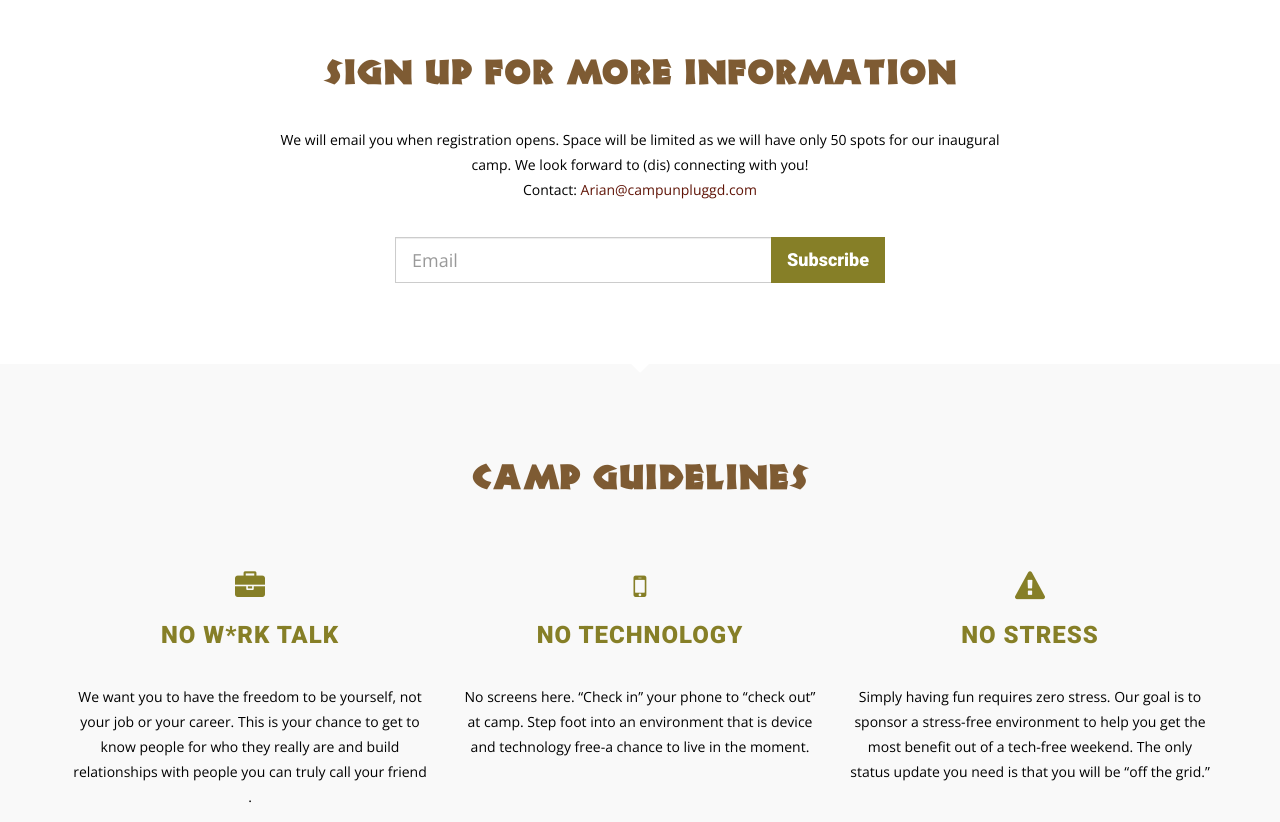
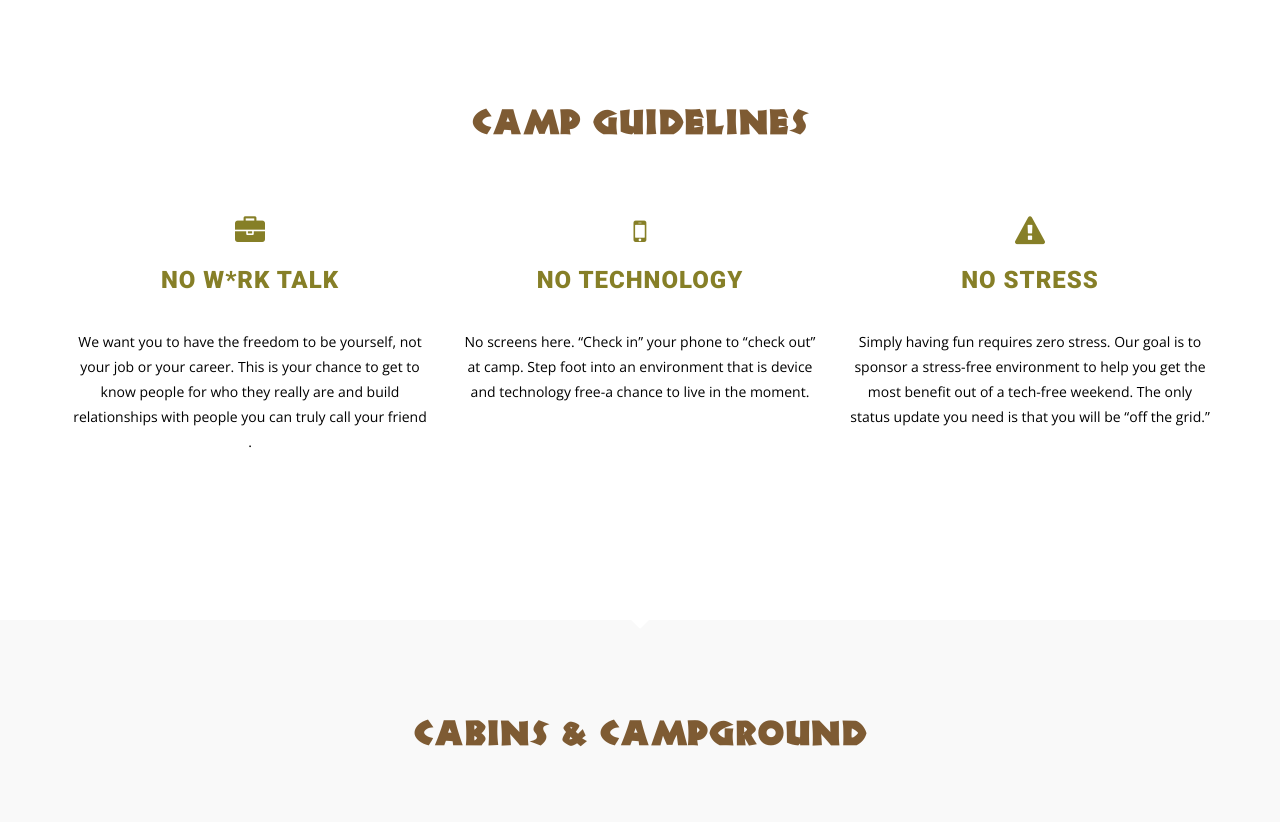
Before and after one commit to lienvdsteen/camp_unpluggd, a plain HTML site: page index.html in a window 1280 px wide. Shown: the part 1671-2493 px from the top of the page. Drawn offline with nearby package versions, Linux system fonts and the light colour scheme; some packages are replaced by stand-ins of ours; a script that the page names is missing.

Commit message:
comment first form for now

```diff
--- a/css/horizon.css
+++ b/css/horizon.css
@@ -289,7 +289,7 @@ img::-moz-selection {
 /* FAQ Section */
 
 #faq {
-    background-color: #f9f9f9;
+    background-color: #fff;
 }
 
 #faq h2 {
@@ -304,7 +304,7 @@ img::-moz-selection {
 /* Features Section */
 
 #features {
-    background-color: #f9f9f9;
+    background-color: #fff;
 }
 
 #features h2 {
@@ -322,7 +322,7 @@ img::-moz-selection {
 
 /* Cabins */
 #cabins {
-    background-color: #fff;
+    background-color: #f9f9f9;
 }
 
 #cabins h2 {
@@ -478,7 +478,7 @@ img::-moz-selection {
 #newsletter {
     width: 100%;
     color: #000;
-    background-color: #fff;
+    background-color: #f9f9f9;
     -webkit-background-size: cover;
     -moz-background-size: cover;
     background-size: cover;
--- a/index.html
+++ b/index.html
@@ -137,7 +137,7 @@
         <div class="container text-center">
             <i class="fa fa-caret-down arrow-grey"></i>
         </div><!--end container-->
-
+        <!--
         <section id="first-newsletter" class="content-section text-center">
                 <div class="container">
                     <div class="row">
@@ -150,24 +150,21 @@
                                     <div class="col-lg-8 col-lg-offset-2" id="mc_embed_signup">
                                         <form class="input-group input-group-lg" action="http://campunpluggd.us6.list-manage.com/subscribe/post?u=d09d7dd782fea7ba3ce7884b5&amp;id=ad490a52aa" method="post" id="mc-embedded-subscribe-form" name="mc-embedded-subscribe-form" class="validate" target="_blank" novalidate>
                                             <input type="text" class="form-control" placeholder="Email" id="mce-EMAIL" name="EMAIL" required>
-                                            <!-- real people should not fill this in and expect good things - do not remove this or risk form bot signups-->
+
                                             <div style="position: absolute; left: -5000px;"><input type="text" name="b_d09d7dd782fea7ba3ce7884b5_ad490a52aa" value=""></div>
                                             <span class="input-group-btn">
                                             <input type="submit" value="Subscribe" name="subscribe" id="mc-embedded-subscribe" class="btn input-btn btn-default">
                                             </span>
-                                        </form><!-- input-group -->
-                                    </div><!-- col-lg-8 -->
-                                </div><!--row-->
+                                        </form>
+                                    </div>
+                                </div>
+                            </div>
+                        </div>
+                    </div>
+                </div>
+        </section>
+        -->
 
-                            </div><!-- newsletter box -->
-                        </div><!-- col lg 8 -->
-                    </div><!-- row -->
-                </div><!-- container -->
-        </section><!--end newsletter-->
-
-        <div class="container text-center">
-            <i class="fa fa-caret-down arrow-white"></i>
-        </div><!--end container-->
 
         <section id="features" class="content-section text-center">
             <div class="container">
@@ -198,7 +195,7 @@
         </section><!-- end features section -->
 
         <div class="container text-center">
-            <i class="fa fa-caret-down arrow-grey"></i>
+            <i class="fa fa-caret-down arrow-white"></i>
         </div><!--end container-->
 
          <section id="cabins" class="content-section text-center">
@@ -246,7 +243,7 @@
         </section><!-- end features section -->
 
         <div class="container text-center">
-            <i class="fa fa-caret-down arrow-white"></i>
+            <i class="fa fa-caret-down arrow-grey"></i>
         </div><!--end container-->
 
         <section id="faq" class="content-section text-center">
@@ -366,7 +363,7 @@
         </section>
 
         <div class="container text-center">
-            <i class="fa fa-caret-down arrow-grey"></i>
+            <i class="fa fa-caret-down arrow-white"></i>
         </div><!--end container-->
 
         <section id="newsletter" class="content-section text-center">
```
